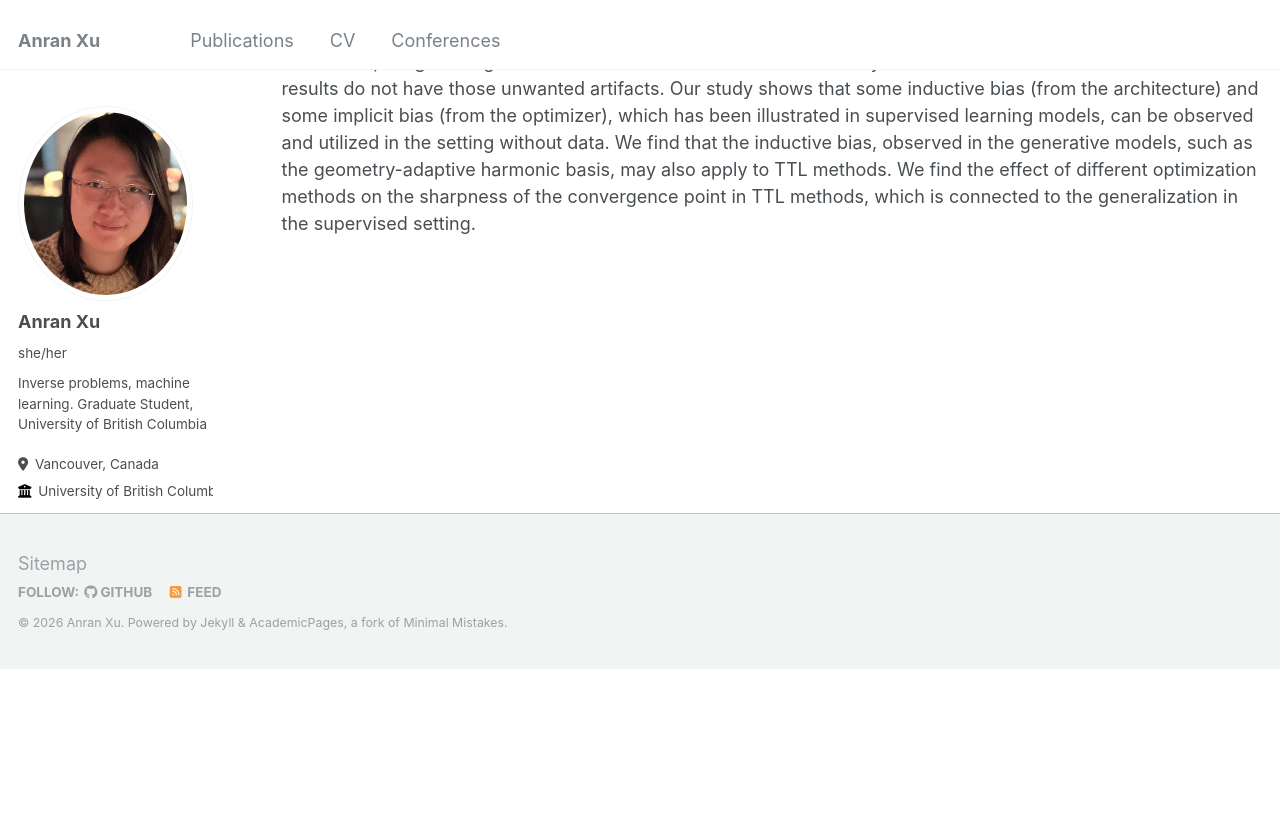
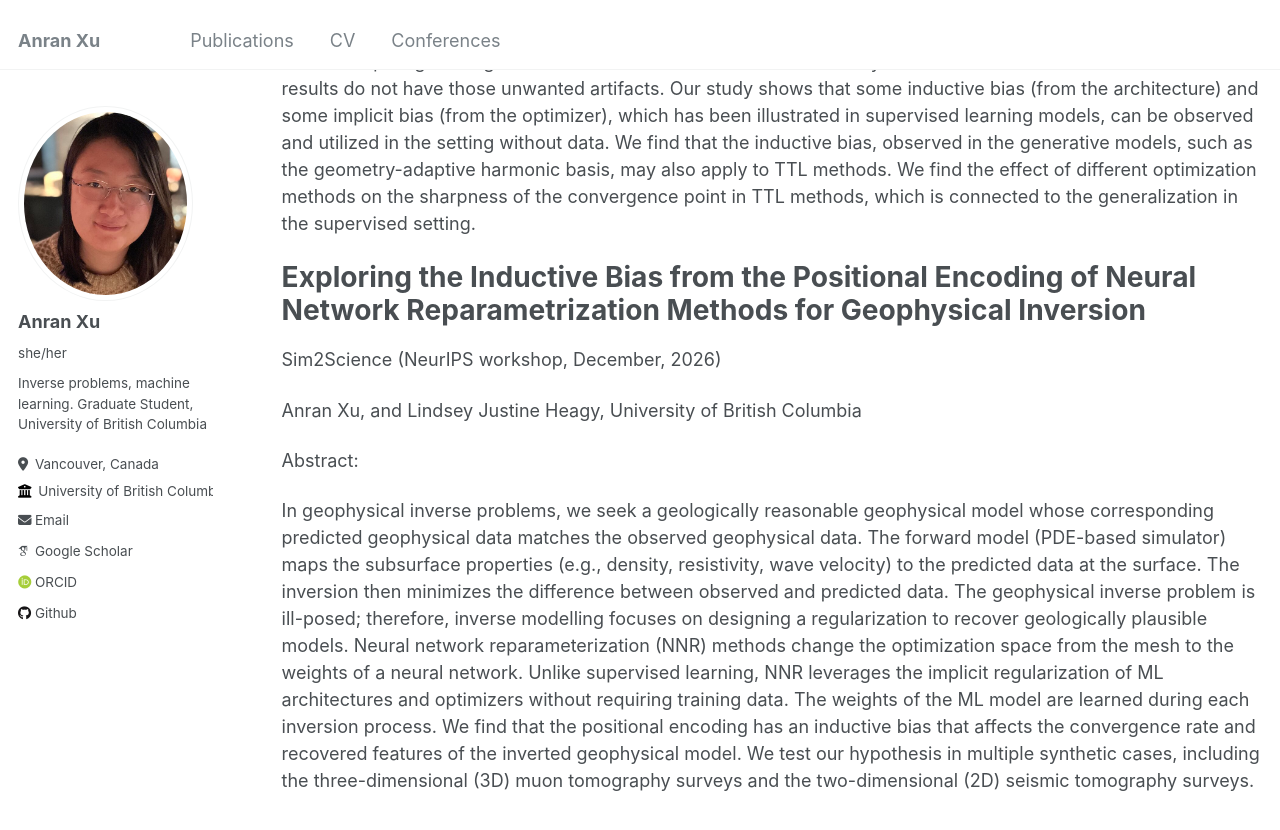
Before and after one commit to anna1963/anna1963.github.io, a Jekyll site: the page built from _pages/conferences.md, in a window 1280 px wide and 900 px high, scrolled down 2912 px. Shown: the top 830 px of the window. Built offline with Jekyll 4.4.1, drawn with Linux system fonts in a browser that asks for light colours; some web fonts are replaced; before the commit the page ends 3580 px from its top, so only the background shows below that.

Commit message:
modified 10/15/26

```diff
--- a/_pages/conferences.md
+++ b/_pages/conferences.md
@@ -50,3 +50,13 @@ Anran Xu, and Lindsey Justine Heagy, University of British Columbia
 Abstract:
 
 We focus on geophysical inverse problems, which can be posed as a PDE-constrained optimization problem, for example, with Maxwell's equations or the seismic wave equation. Geophysical inversions are used for imaging subsurface structures and are an essential tool for mineral exploration and environmental studies. The solutions of these inverse problems are non-unique. Without explicit regularization, such as Tikhonov regularization, optimizing over the original mesh space often finds solutions with unwanted artifacts due to the survey sensitivity and physics. Test-time learning (TTL) methods change the optimization space from the mesh to the weights of a neural network. Unlike supervised learning, TTL leverages the implicit regularization of ML architectures and optimizers without requiring training data. We evaluate TTL methods in various synthetic and field data and find that the results do not have those unwanted artifacts. Our study shows that some inductive bias (from the architecture) and some implicit bias (from the optimizer), which has been illustrated in supervised learning models, can be observed and utilized in the setting without data. We find that the inductive bias, observed in the generative models, such as the geometry-adaptive harmonic basis, may also apply to TTL methods. We find the effect of different optimization methods on the sharpness of the convergence point in TTL methods, which is connected to the generalization in the supervised setting.
+
+Exploring the Inductive Bias from the Positional Encoding of Neural Network Reparametrization Methods for Geophysical Inversion
+======
+Sim2Science (NeurIPS workshop, December, 2026)
+
+Anran Xu, and Lindsey Justine Heagy, University of British Columbia
+
+Abstract:
+
+In geophysical inverse problems, we seek a geologically reasonable geophysical model whose corresponding predicted geophysical data matches the observed geophysical data. The forward model (PDE-based simulator) maps the subsurface properties (e.g., density, resistivity, wave velocity) to the predicted data at the surface. The inversion then minimizes the difference between observed and predicted data. The geophysical inverse problem is ill-posed; therefore, inverse modelling focuses on designing a regularization to recover geologically plausible models. Neural network reparameterization (NNR) methods change the optimization space from the mesh to the weights of a neural network. Unlike supervised learning, NNR leverages the implicit regularization of ML architectures and optimizers without requiring training data. The weights of the ML model are learned during each inversion process. We find that the positional encoding has an inductive bias that affects the convergence rate and recovered features of the inverted geophysical model. We test our hypothesis in multiple synthetic cases, including the three-dimensional (3D) muon tomography surveys and the two-dimensional (2D) seismic tomography surveys.
```
Also changed, not shown: 2 other files.
